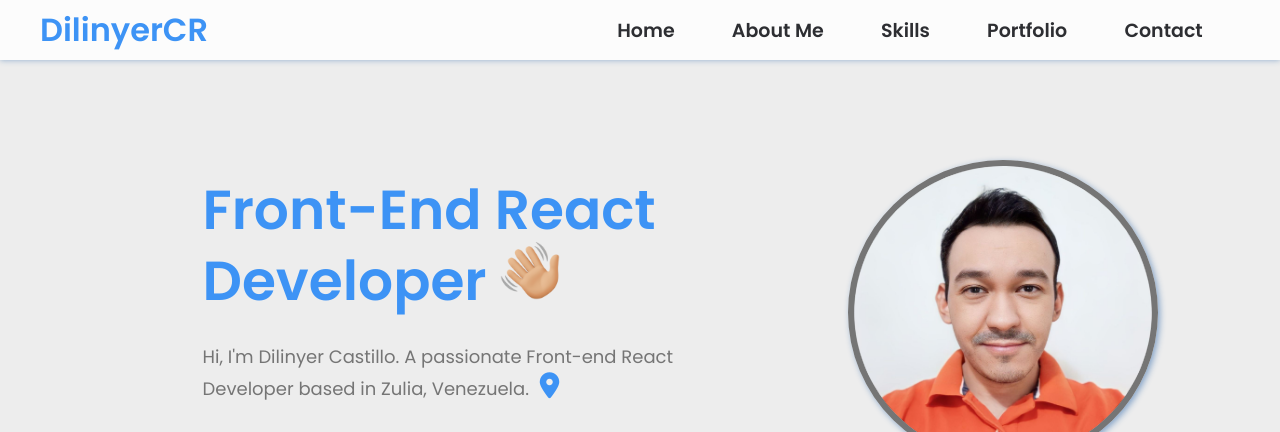
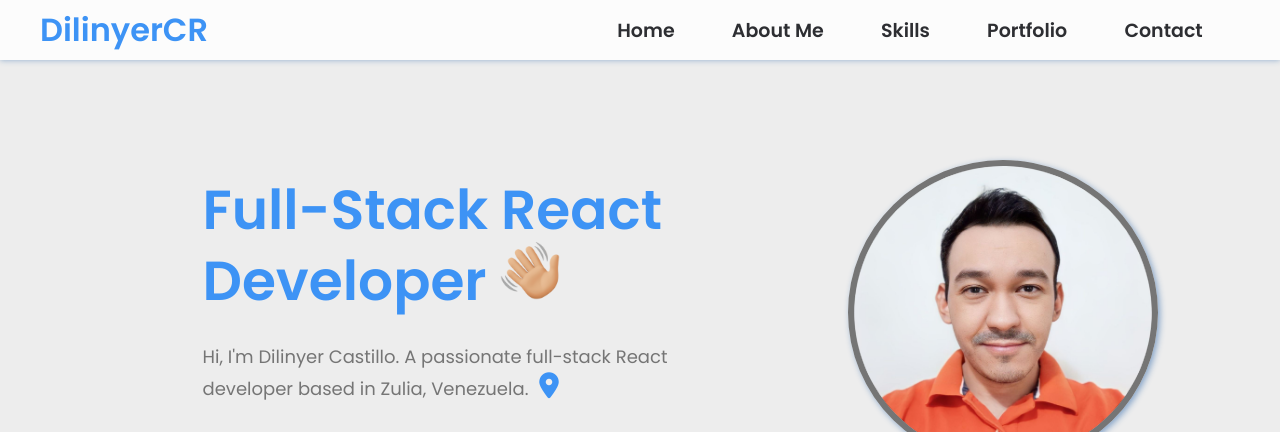
Before and after one commit to DilinyerCR/Portfolio-DilinyerCR-2023, a plain HTML site: page index.html in a window 1280 px wide. Shown: the top 432 px of the page. Drawn offline with Linux system fonts and the light colour scheme.

Commit message:
backend and fs info added

```diff
--- a/index.html
+++ b/index.html
@@ -38,9 +38,9 @@
                 </div>
 
                 <div class="home-text-container">
-                    <h1>Front-End React Developer <span><img src="/img/hand.png" class="hand"></span></h1>
+                    <h1>Full-Stack React Developer <span><img src="/img/hand.png" class="hand"></span></h1>
 
-                    <p class="paragraph">Hi, I'm Dilinyer Castillo. A passionate Front-end React Developer based in Zulia, Venezuela. <span><i class="fa-solid fa-location-dot location"></i></span></p>
+                    <p class="paragraph">Hi, I'm Dilinyer Castillo. A passionate full-stack React developer based in Zulia, Venezuela. <span><i class="fa-solid fa-location-dot location"></i></span></p>
 
                     <div class="home-social-network-container">
                         <a href="https://github.com/DilinyerCR" target="_blank">
```
